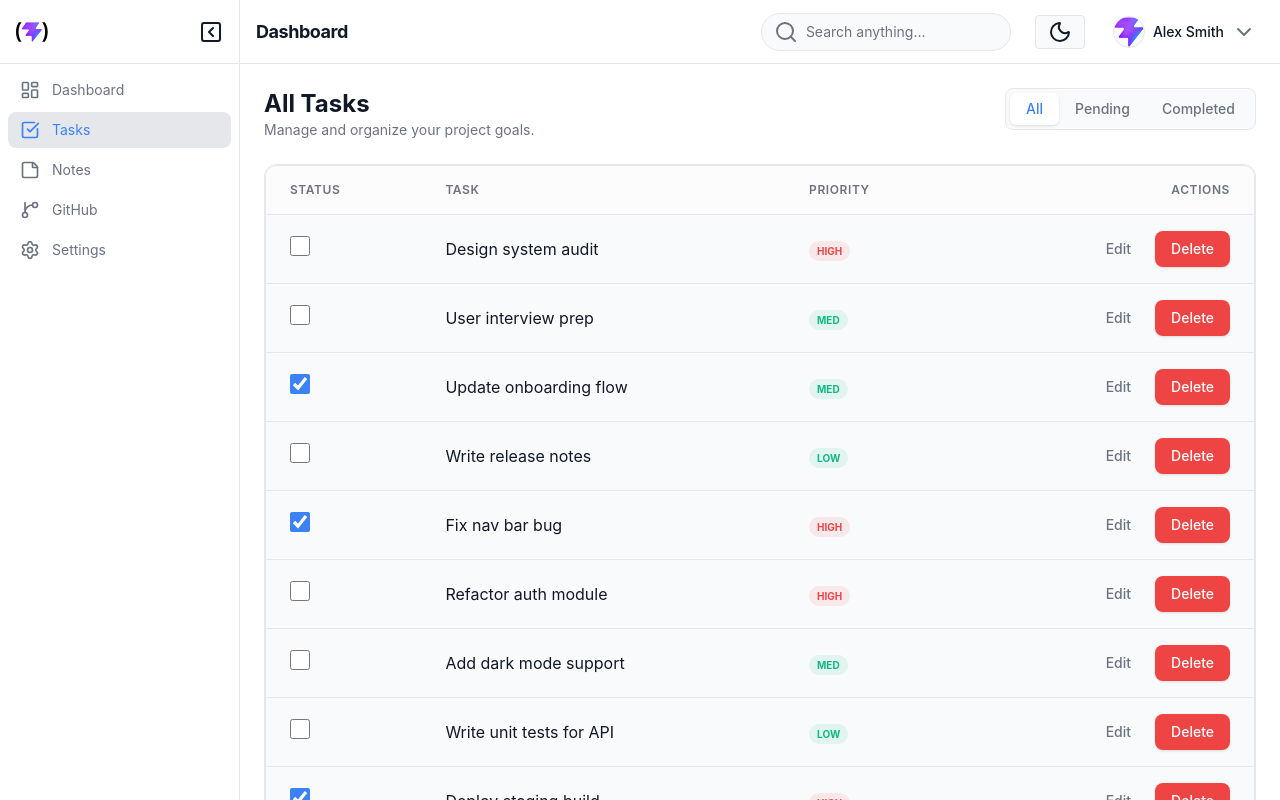
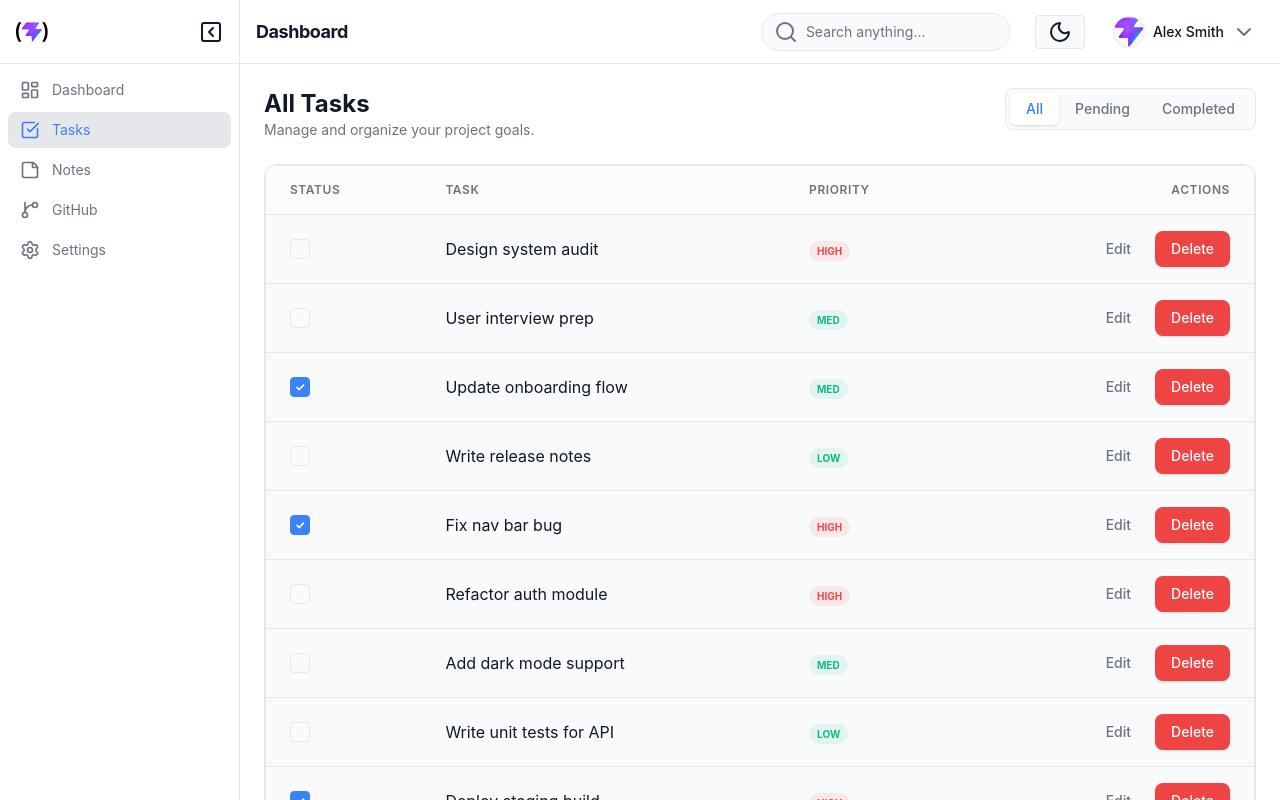
Before and after one commit to sameershah7/dev-flow, a React (Vite) app: page /tasks in a window 1280 px wide. Built offline with nearby package versions, Linux system fonts and the light colour scheme.

Commit message:
Add Checkbox component, Taskpage completion functionality

```diff
--- a/src/features/dashboard/components/TaskItem.tsx
+++ b/src/features/dashboard/components/TaskItem.tsx
@@ -1,3 +1,5 @@
+import { Checkbox } from "../../../shared/components/ui/Checkbox";
+
 interface TaskProps {
     id: number;
     title: string;
@@ -17,14 +19,8 @@ export default function TaskItem({ id, title, priority, isCompleted, onToggle }:
         <li className="flex items-center justify-between p-3 hover:bg-hover transition-colors border-b border-border last:border-0 group">
             <div className="flex items-center gap-3">
 
-                <input
-                    type="checkbox"
-                    checked={isCompleted}
-                    onChange={() => onToggle(id)}
-                    className="appearance-none w-5 h-5 cursor-pointer rounded border border-border bg-bg
-                            checked:bg-primary checked:border-primary flex items-center justify-center transition-colors duration-200
-                            after:content-['✓'] after:text-white after:text-xs after:font-bold after:opacity-0 checked:after:opacity-100 "
-                />
+                <Checkbox checked={isCompleted} onChange={() => onToggle(id)} />
+
                 <span className="text-text-main text-sm transition-all duration-300 ">
                     {title}
                 </span>
--- a/src/features/tasks/TaskPage.tsx
+++ b/src/features/tasks/TaskPage.tsx
@@ -9,10 +9,7 @@ export default function TasksPage() {
     const [activeFilter, setActiveFilter] = useState<"all" | "pending" | "completed">("all");
     const [isDeleteModalOpen, setIsDeleteModalOpen] = useState(false)
     const [selectedTaskId, setSelectedTaskId] = useState<number | null>(null);
-
-    // const tasks = useTaskStore((state) => state.tasks);
-    // const deleteTask = useTaskStore((state) => state.deleteTask);
-    const { tasks, searchQuery, deleteTask } = useTaskStore();
+    const { tasks, searchQuery, deleteTask, toggleTask } = useTaskStore();
 
     const filteredTasks = tasks
         .filter((t) => {
@@ -53,7 +50,11 @@ export default function TasksPage() {
 
             <div className="bg-surface border border-border rounded-xl overflow-hidden">
                 <div className="overflow-x-auto">
-                    <TaskTable tasks={filteredTasks} onDelete={openDeleteModal} />
+                    <TaskTable
+                        tasks={filteredTasks}
+                        onDelete={openDeleteModal}
+                        isComplete={toggleTask}
+                    />
                 </div>
             </div>
 
--- a/src/features/tasks/components/TaskRow.tsx
+++ b/src/features/tasks/components/TaskRow.tsx
@@ -1,4 +1,5 @@
 import { Button } from "../../../shared/components/ui/Button.tsx";
+import { Checkbox } from "../../../shared/components/ui/Checkbox.tsx";
 import { HighlightedText } from "../../../shared/components/ui/HighlightedText.tsx";
 import { useTaskStore } from "../../../store/useTaskStore.ts";
 
@@ -12,18 +13,13 @@ type TaskRowProps = {
     onDelete: (id: number) => void;
 };
 
-export function TaskRow({ task, onDelete }: TaskRowProps) {
+export function TaskRow({ task, onDelete, isComplete }: TaskRowProps) {
     const { searchQuery } = useTaskStore();
 
     return (
         <tr className="hover:bg-hover/50 transition-colors group">
             <td className="px-6 py-4">
-                <input
-                    type="checkbox"
-                    checked={task.done}
-                    readOnly
-                    className="w-5 h-5 rounded border-border accent-primary"
-                />
+                <Checkbox checked={task.done} onChange={() => isComplete(task.id)} />
             </td>
 
             <td className="px-6 py-4">
--- a/src/features/tasks/components/TaskTabal.tsx
+++ b/src/features/tasks/components/TaskTabal.tsx
@@ -3,9 +3,10 @@ import { TaskRow } from "./TaskRow";
 type TaskTableProps = {
     tasks: any[];
     onDelete: (id: number) => void;
+    isComplete: (id: number) => void;
 };
 
-export function TaskTable({ tasks, onDelete }: TaskTableProps) {
+export function TaskTable({ tasks, onDelete, isComplete }: TaskTableProps) {
     return (
         <div className="bg-surface border border-border rounded-xl overflow-hidden">
             <div className="overflow-x-auto">
@@ -27,6 +28,7 @@ export function TaskTable({ tasks, onDelete }: TaskTableProps) {
                                 key={task.id}
                                 task={task}
                                 onDelete={onDelete}
+                                isComplete={isComplete}
                             />
                         ))}
                     </tbody>
--- /dev/null
+++ b/src/shared/components/ui/Checkbox.tsx
@@ -0,0 +1,19 @@
+interface CheckboxProps {
+    checked: boolean;
+    onChange: () => void;
+    className?: string;
+}
+
+export const Checkbox = ({ checked, onChange, className = "" }: CheckboxProps) => {
+    return (
+        <input
+            type="checkbox"
+            checked={checked}
+            onChange={onChange}
+            className={`appearance-none w-5 h-5 cursor-pointer rounded border border-border bg-background
+                checked:bg-primary checked:border-primary flex items-center justify-center transition-colors duration-200
+                after:content-['✓'] after:text-white after:text-xs after:font-bold after:opacity-0
+                checked:after:opacity-100 ${className}`}
+        />
+    );
+};
```
